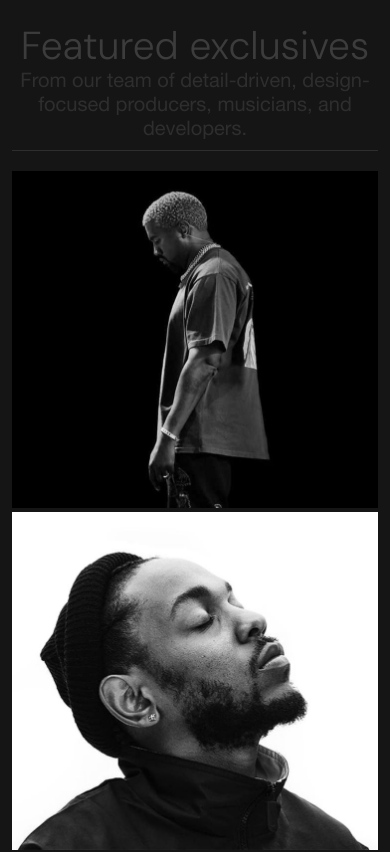
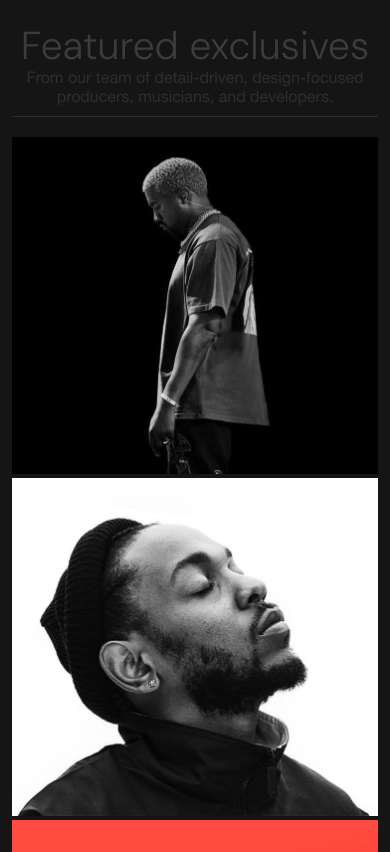
Before and after one commit to PiyushG-dev/niorr-instagram-content, a React (Vite) app: page / in a window 390 px wide. Shown: the top 852 px of the page. Built offline with nearby package versions, Linux system fonts and the light colour scheme.

Commit message:
bug fixes

```diff
--- a/src/components/work/Work.module.css
+++ b/src/components/work/Work.module.css
@@ -87,6 +87,10 @@
         font-size: 10vw;
     }
 
+    .heading p{
+        font-size: 16px;
+    }
+
     .projects_container{
         flex-direction: column;
     }
```
